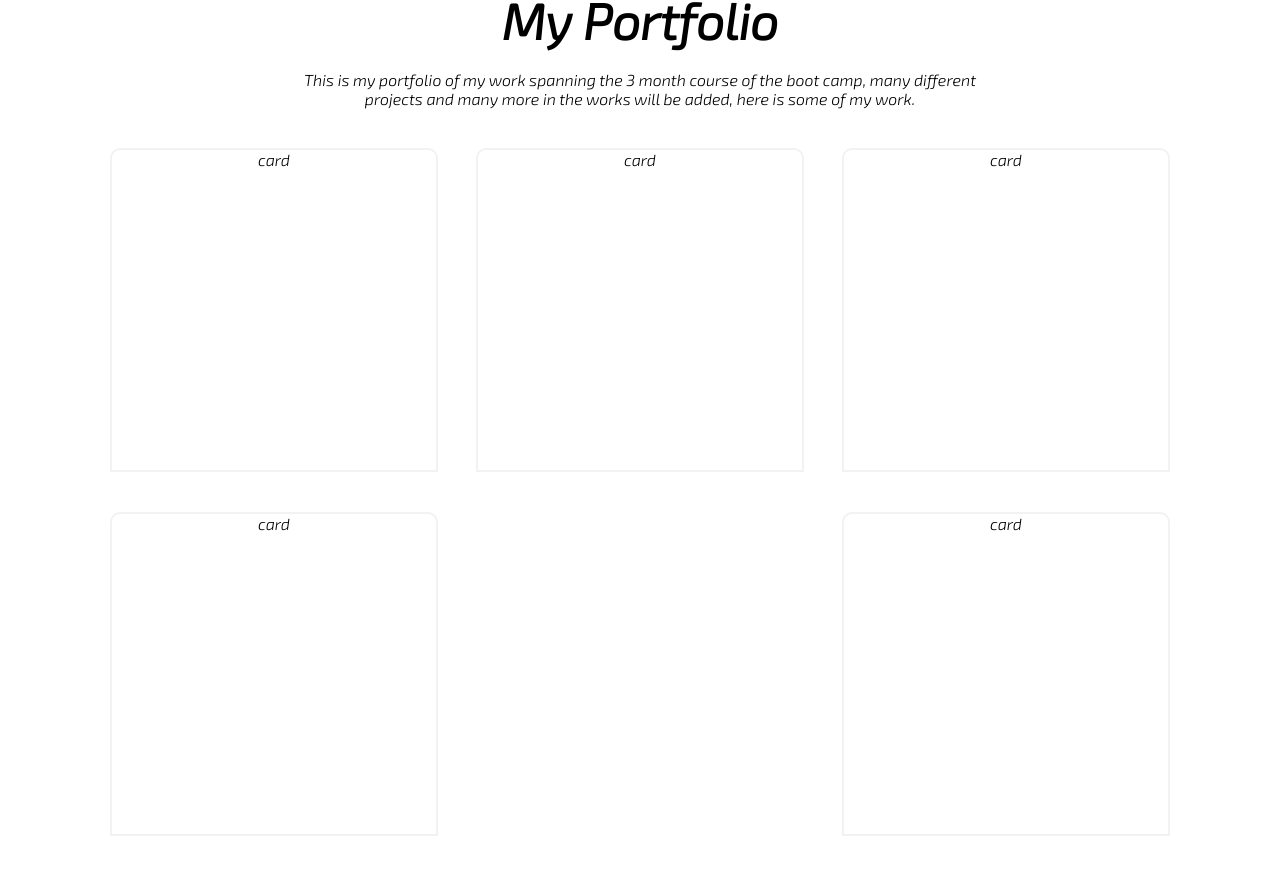
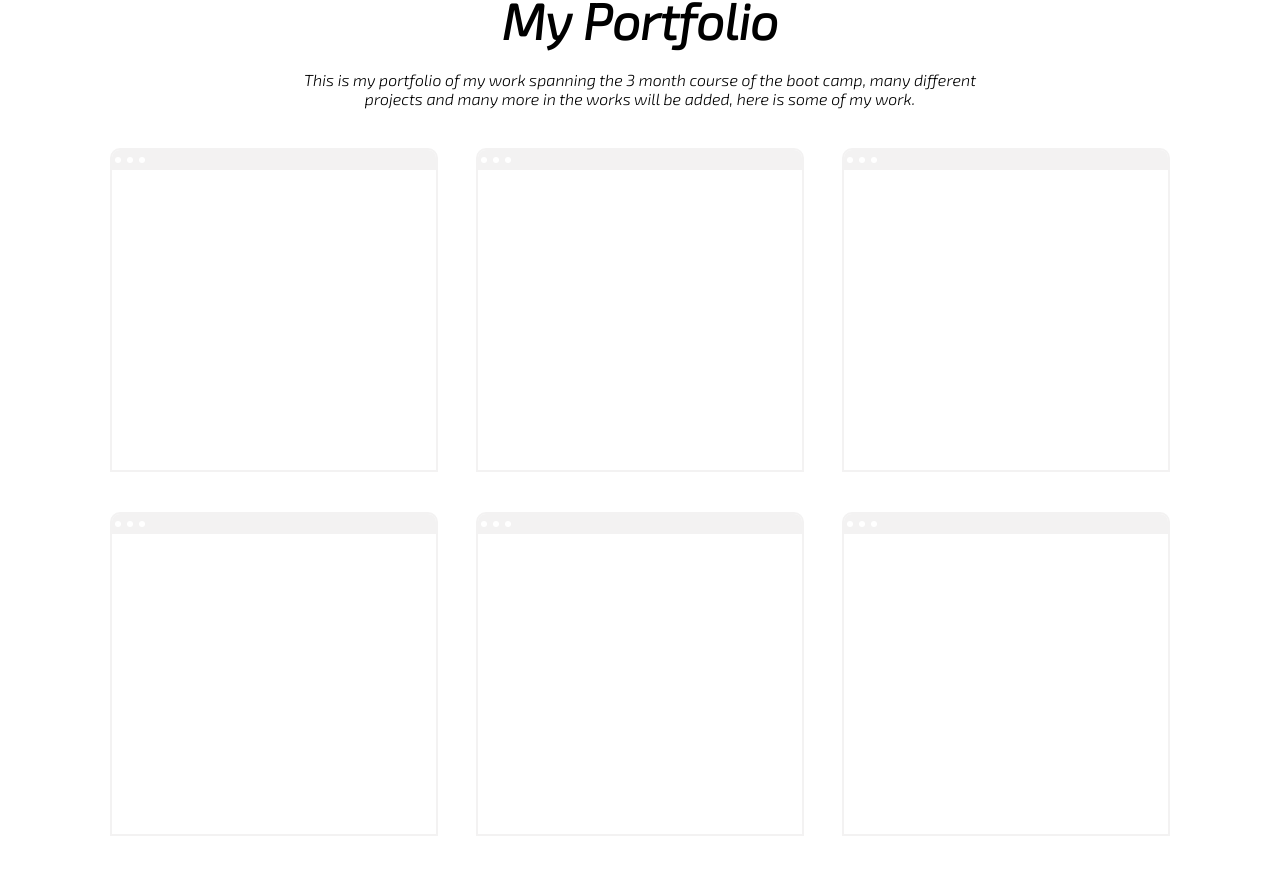
Before and after one commit to shogunzaku/portfolio55, a React (Create React App) app in the folder my-app/: page / in a window 1280 px wide. Shown: the part 1660-2534 px from the top of the page. Built offline with nearby package versions, Linux system fonts and the light colour scheme; a web font is replaced by a local one.

Commit message:
added more styling to cards for portfolio section

```diff
--- a/my-app/src/components/product/Product.jsx
+++ b/my-app/src/components/product/Product.jsx
@@ -3,7 +3,11 @@
 const Product = () => {
     return (
         <div className="p">
-card
+            <div className="p-browser">
+                <div className="p-circle"></div>
+                <div className="p-circle"></div>
+                <div className="p-circle"></div>
+            </div>
         </div>
     )
 }
--- a/my-app/src/components/product/product.css
+++ b/my-app/src/components/product/product.css
@@ -6,3 +6,18 @@
     border-radius: 10px 10px 0px 0px;
     overflow: hidden;
 }
+
+.p-browser{
+    height: 20px;
+    background-color: rgb(243, 242, 242);
+    display: flex;
+    align-items: center;
+}
+
+.p-circle{
+   width: 6px;
+   height: 6px;
+   border-radius: 50%;
+   margin: 3px;
+   background-color: white;
+}
--- a/my-app/src/components/productList/ProductList.jsx
+++ b/my-app/src/components/productList/ProductList.jsx
@@ -18,6 +18,7 @@
                 <Product/>
                 <Product/>
                 <Product/>
+                <Product/>
             </div>
         </div>
     )
```
